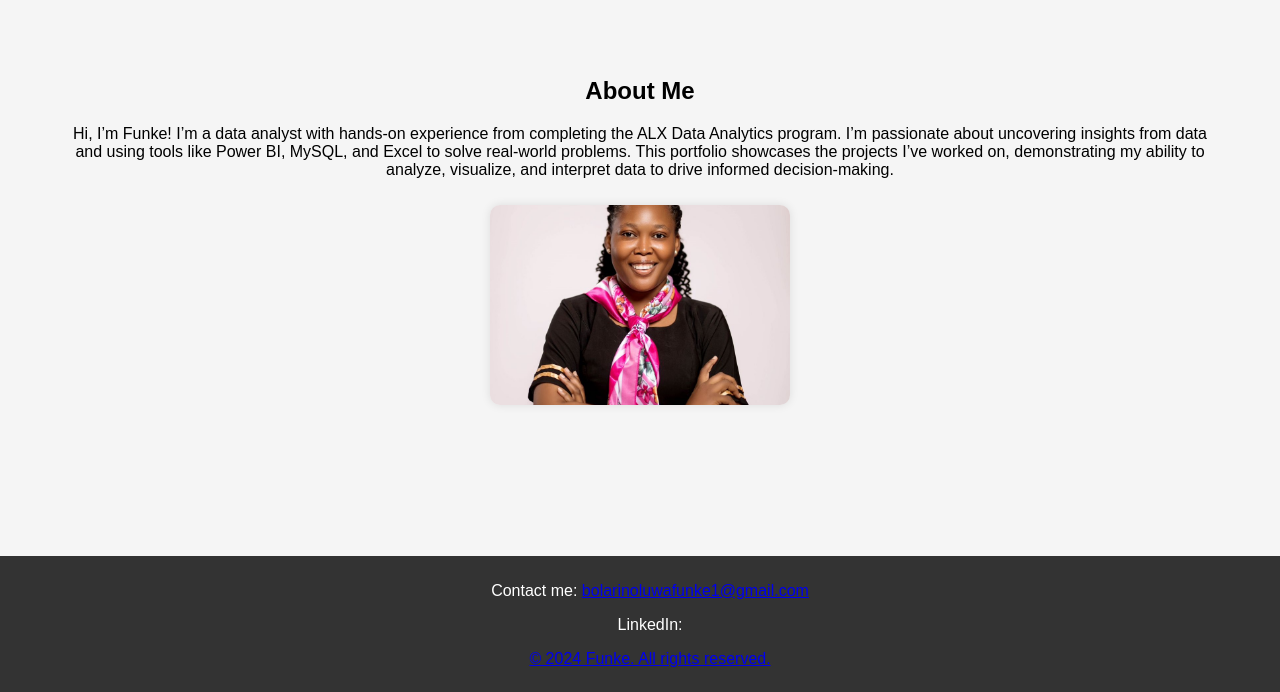
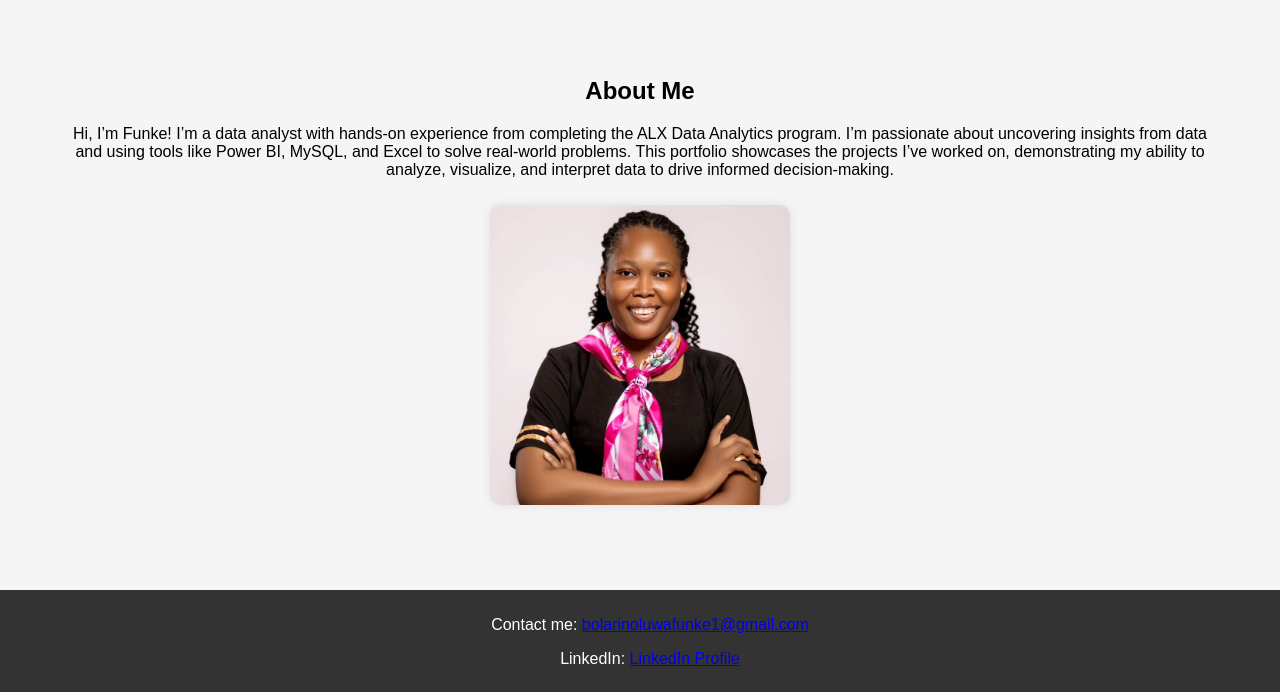
Before and after one commit to Funke-B/Funke-B.github.io, a plain HTML site: page index.html in a window 1280 px wide. Shown: the part 106-798 px from the top of the page. Drawn offline with Linux system fonts and the light colour scheme.

Commit message:
Update index.html

```diff
--- a/index.html
+++ b/index.html
@@ -54,7 +54,7 @@
 
         .content img {
             width: 300px;
-            height: 200px;
+            height: 300px;
             object-fit: cover;
             margin: 10px;
             border-radius: 10px;
@@ -123,8 +123,7 @@ This portfolio showcases the projects I’ve worked on, demonstrating my ability
     <!-- Footer Section -->
     <footer id="contact">
         <p>Contact me: <a href="mailto:bolarinoluwafunke1@gmail.com">bolarinoluwafunke1@gmail.com</a></p>
-	<p>LinkedIn: <a href="https://www.linkedin.com/in/funkebolarinval/"</p>
-        <p>&copy; 2024 Funke. All rights reserved.</p>
+	<p>LinkedIn: <a href="https://www.linkedin.com/in/funkebolarinval/" target="_blank">LinkedIn Profile</a></p>
 
 </body>
 </html>
```
